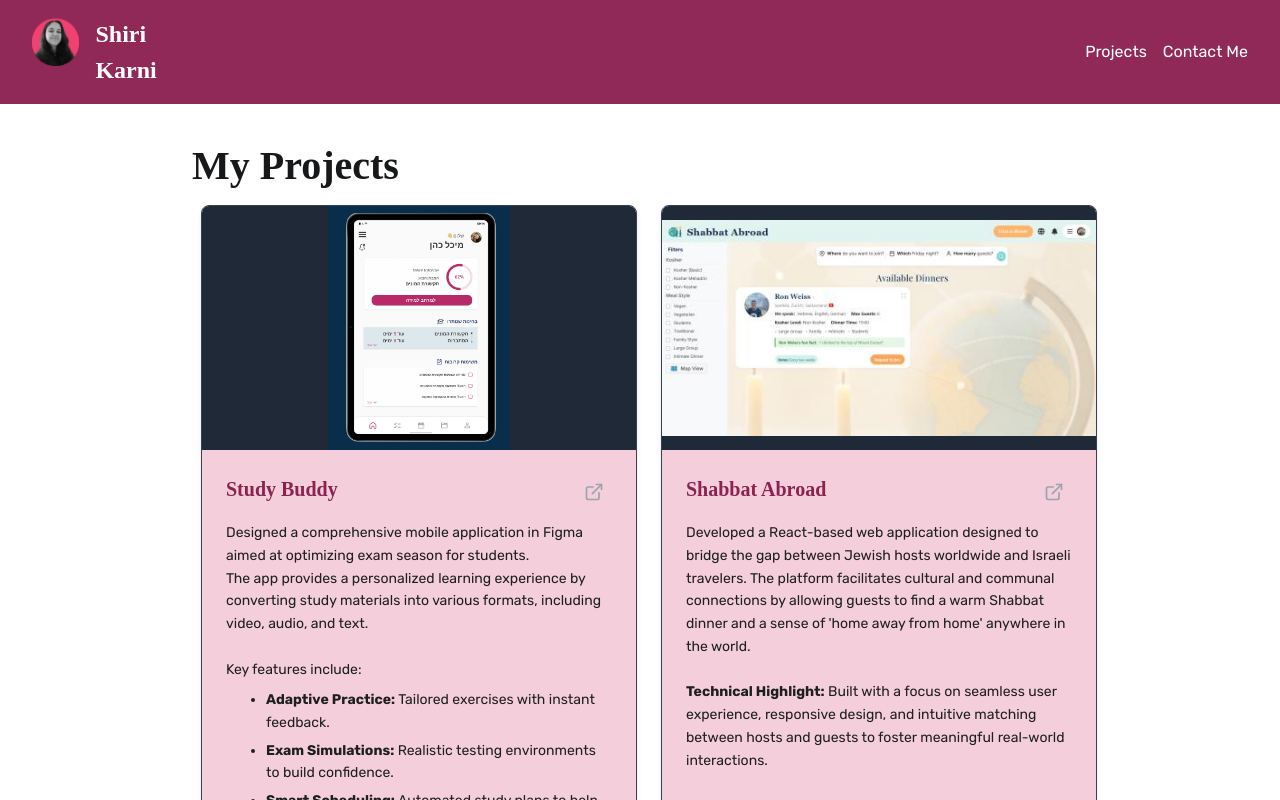
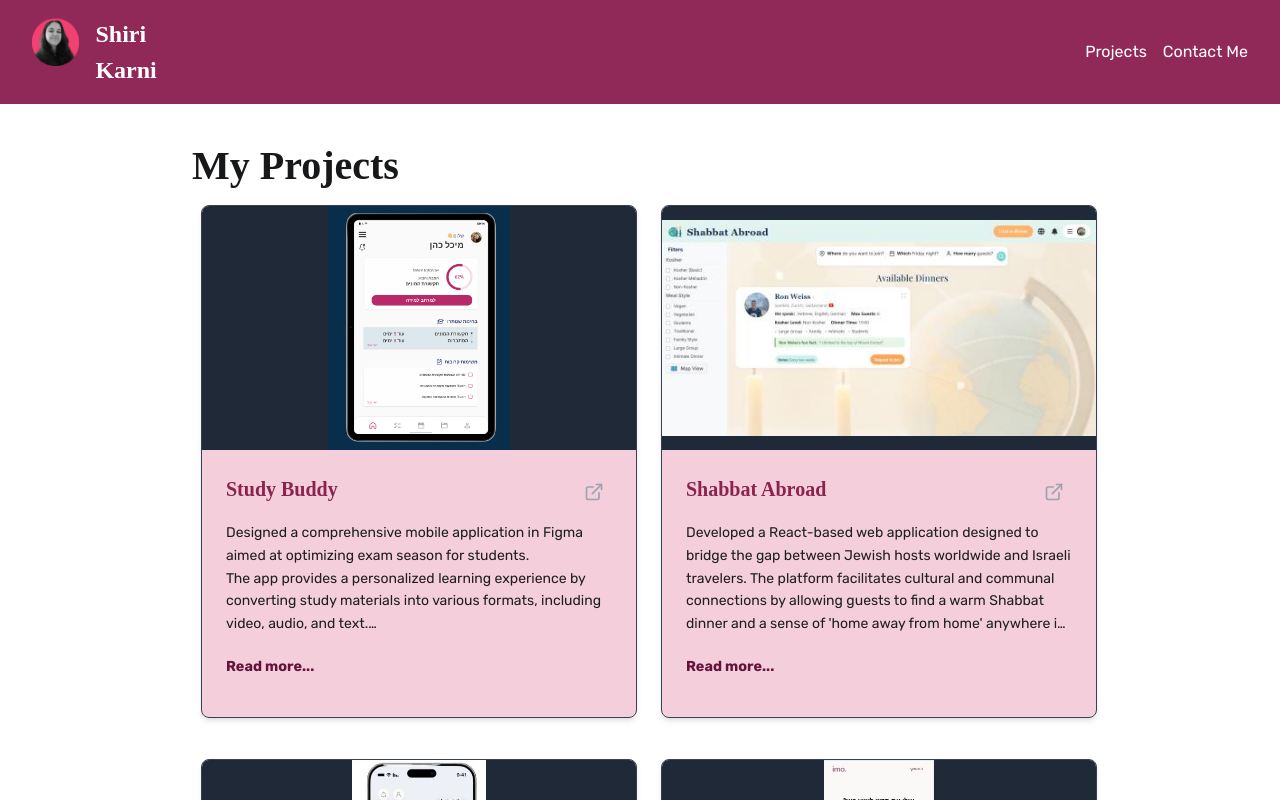
Before and after one commit to Shiri-Karni/portfolio, a Next.js app: page /projects in a window 1280 px wide. Shown: the top 800 px of the page. Built offline with nearby package versions, Linux system fonts and the light colour scheme; a web font is replaced by a local one.

Commit message:
added read more button

```diff
--- a/lib/components/SingleProject.tsx
+++ b/lib/components/SingleProject.tsx
@@ -36,26 +36,36 @@ export default function SingleProject({ title, description, image, link, onReadM
             rel="noopener noreferrer"
             className="project-card__external-link"
             aria-label={`View ${title} project`}
-            /* מונע מהקליק "לבעבע" למעלה ולפתוח את המודאל כשרוצים רק ללכת ללינק */
             onClick={(e) => e.stopPropagation()}
           >
             <ExternalLink size={20} />
           </a>
         </div>
 
-        <div
-          className="project-card__description"
-          dangerouslySetInnerHTML={{ __html: description }}
-        />
+        <div className="project-card__description-wrapper">
+          <div
+            className="project-card__description"
+            dangerouslySetInnerHTML={{ __html: description }}
+          />
+          <span
+            className="project-card__read-more-link"
+            onClick={(e) => {
+              e.stopPropagation();
+              onReadMore();
+            }}
+          >
+            Read more...
+          </span>
+        </div>
 
         <button
           onClick={(e) => {
-            e.stopPropagation(); // ליתר ביטחון
+            e.stopPropagation();
             onReadMore();
           }}
           className="project-card__button"
         >
-          Read more
+          View Full Project
         </button>
       </div>
     </div>
--- a/styles/global.css
+++ b/styles/global.css
@@ -596,6 +596,33 @@ button:hover {
   white-space: pre-line;
 }
 
+.project-card__description {
+  display: -webkit-box;
+  -webkit-line-clamp: 5;
+  -webkit-box-orient: vertical;
+  overflow: hidden;
+  position: relative;
+}
+
+
+.project-card__read-more-link {
+  color: #65133c;
+  font-weight: bold;
+  font-size: 0.9rem;
+  display: inline-block;
+  margin-top: 4px;
+  cursor: pointer;
+}
+
+.project-card__read-more-link:hover {
+  text-decoration: underline;
+}
+
+
+.project-card__description-wrapper {
+    margin-bottom: 15px;
+}
+
 
 @media (max-width: 600px) {
   .single-project-content {
```
